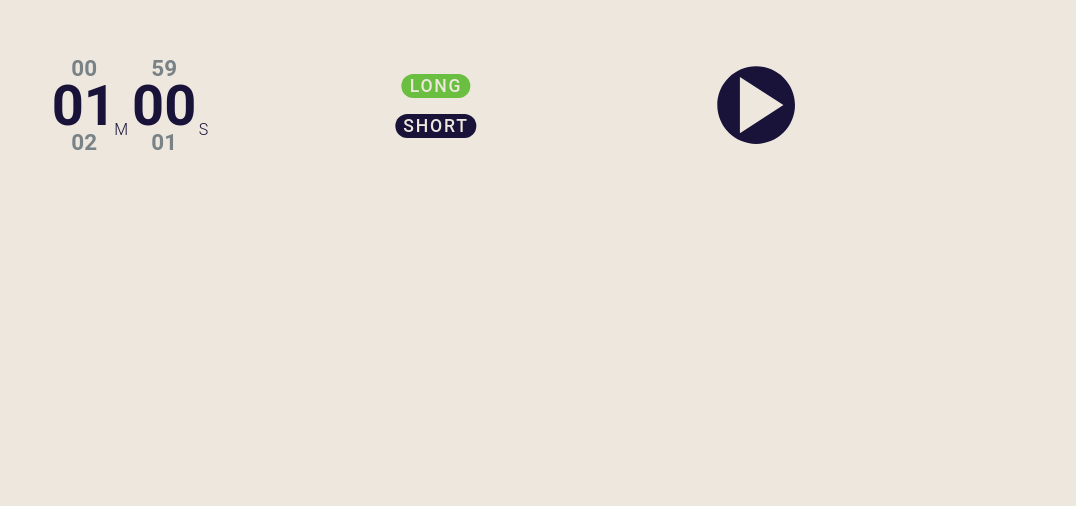
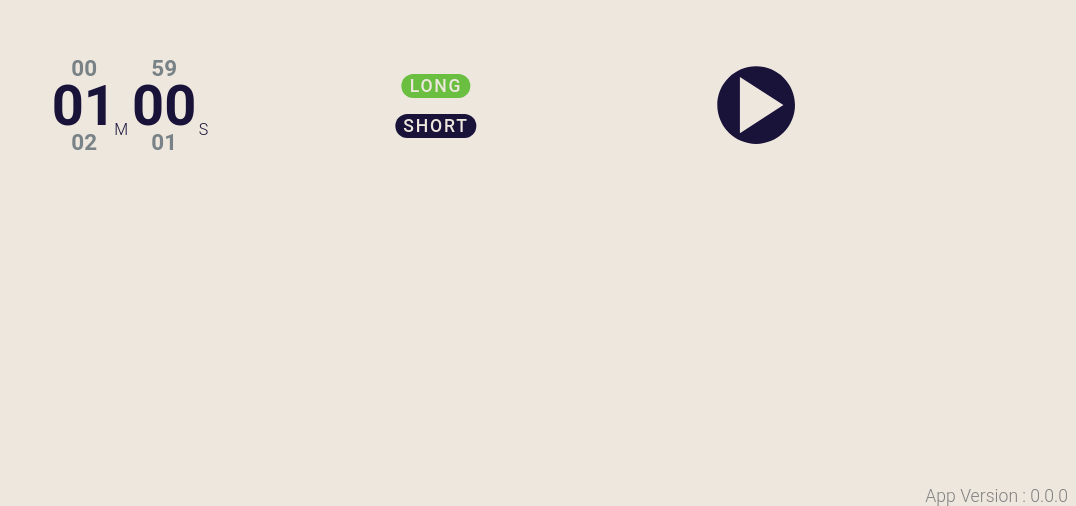
Before and after one commit to k-flynn-webdev/app-pomodoro, a Vue app in the folder front/: page / in a window 1280 px wide. Shown: the part 294-800 px from the top of the page, without its empty margins (204-1280 px from the left). Built offline with nearby package versions, Linux system fonts and the light colour scheme.

Commit message:
Adding in app version number

```diff
--- a/front/package.json
+++ b/front/package.json
@@ -1,6 +1,6 @@
 {
   "name": "app_pomodoro",
-  "version": "0.1.0",
+  "version": "0.0.5",
   "private": true,
   "scripts": {
     "serve": "vue-cli-service serve",
--- /dev/null
+++ b/front/src/components/c_app_version.vue
@@ -0,0 +1,44 @@
+<template>
+
+	<div class="app-version ">
+		<p class="text colour-text-light">
+			App Version : {{ version }}
+		</p>
+
+
+	</div>
+
+
+</template>
+
+<script>
+export default {
+	name: 'cAppVersion',
+	data(){
+		return {
+			version : '0.0',
+		}
+	},
+	methods : {
+		getVersion : function(){
+			this.version = process.env.VUE_APP_VERSION || '0.0.0';
+		},
+	},
+	mounted(){
+		this.getVersion();
+	},
+}
+</script>
+
+<style scoped>
+	.app-version {
+		position: absolute;
+		right: .5rem;
+		bottom: 0;
+		z-index: 1;
+	}
+	.app-version .text {
+		color: grey;
+	}
+
+</style>
--- a/front/src/views/Home.vue
+++ b/front/src/views/Home.vue
@@ -61,12 +61,15 @@
 
 		</div>
 
+		<c-app-version></c-app-version>
+
 	</div>
 
 </template>
 
 <script>
 // @ is an alias to /src
+import AppVersion from '@/components/c_app_version.vue';
 import TimeNumbers from '@/components/c_time_numbers.vue';
 import TimeControl from '@/components/c_time_control.vue';
 import TimeControlVisual from '@/components/c_time_control_visual.vue';
@@ -186,6 +189,7 @@ export default {
 
 	},
 	components: {
+		'c-app-version' : AppVersion,
 		'c-time-numbers' : TimeNumbers,
 		'c-time-options' : TimeOptions,
 		'c-time-control' : TimeControl,
--- a/front/vue.config.js
+++ b/front/vue.config.js
@@ -1,3 +1,5 @@
+process.env.VUE_APP_VERSION = require('./package.json').version
+
 module.exports = {
   pwa: {
     name: 'pomodoro',
```
